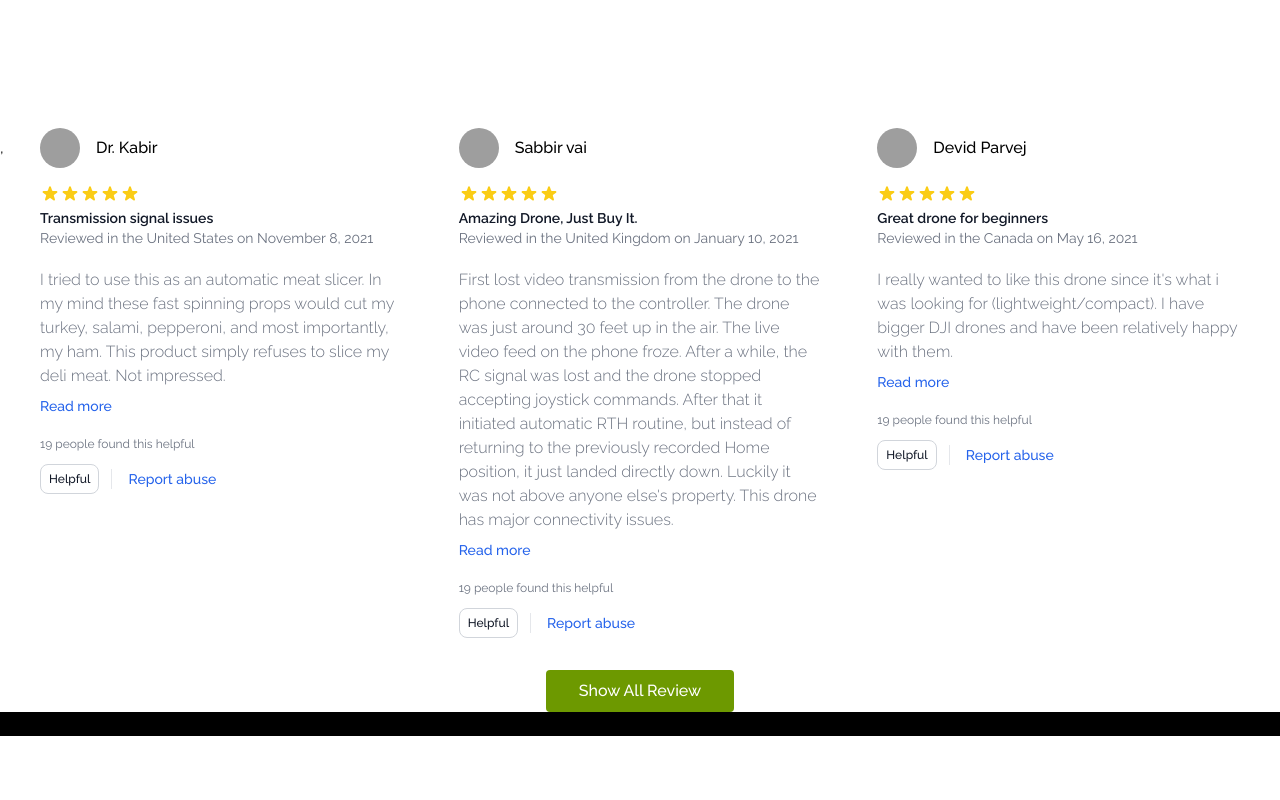
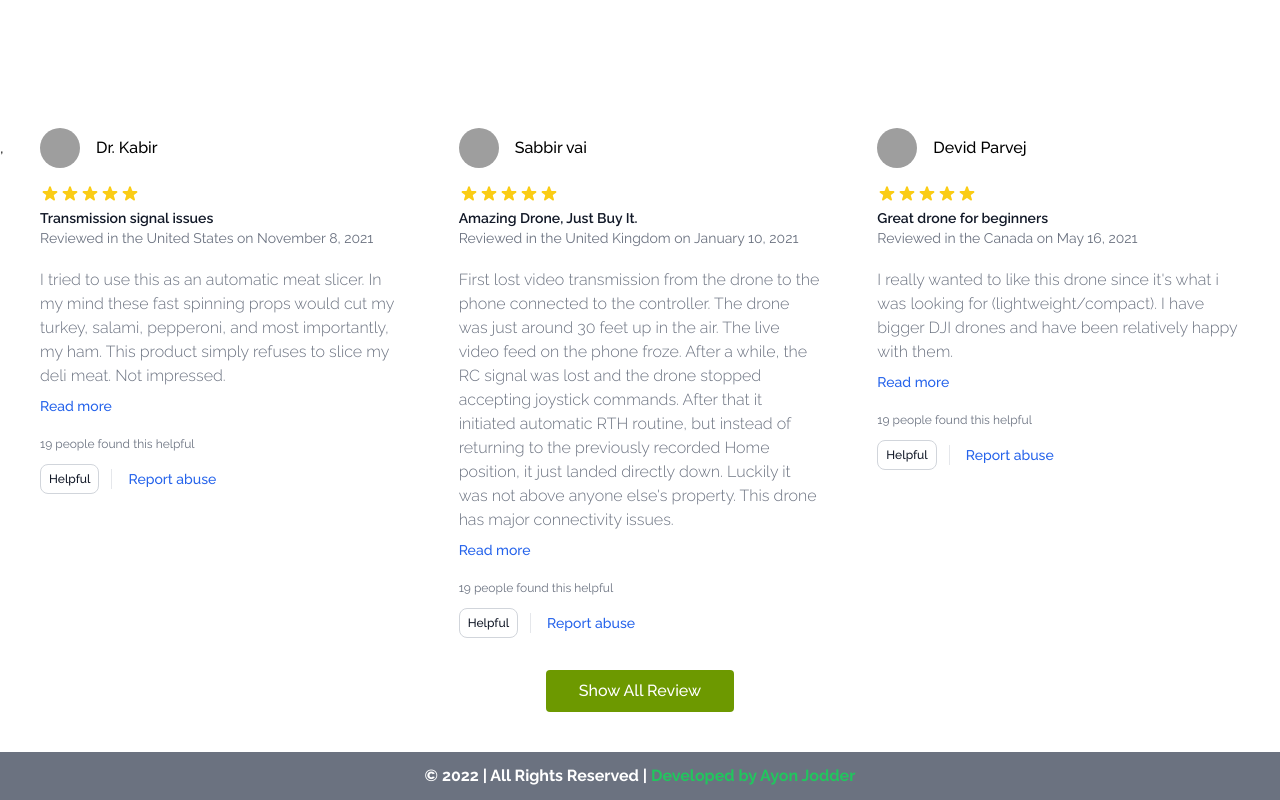
Before and after one commit to AyonJD/DJI-product-analysis-assignment-09, a React (Create React App) app: page / in a window 1280 px wide. Shown: the part 664-1464 px from the top of the page. Before the commit the page ends 1400 px from the top, so only its background shows below. Built offline with nearby package versions, Linux system fonts and the light colour scheme; grey boxes are pictures that could not be loaded.

Commit message:
Footer added

```diff
--- a/src/Components/Footer/Footer.js
+++ b/src/Components/Footer/Footer.js
@@ -2,8 +2,8 @@ import React from 'react';
 
 const Footer = () => {
     return (
-        <div className='bg-black'>
-            footer
+        <div className='bg-gray-500 py-3'>
+            <h1 className='text-white font-bold text-md text-center'>&copy; 2022 | All Rights Reserved | <span className='text-green-500'>Developed by Ayon Jodder</span></h1>
         </div>
     );
 };
--- a/src/Components/Home/Home.js
+++ b/src/Components/Home/Home.js
@@ -30,7 +30,7 @@ const Home = () => {
                     slicedReview.map(singleReview => <Review key={singleReview.id} singleReview={singleReview}></Review>)
                 }
             </div>
-            <div className="show-all-button text-center mt-8">
+            <div className="show-all-button text-center mt-8 mb-10">
                 <button onClick={() => navigate('/review')} className='button text-md font-medium px-8 py-2 rounded text-white'>Show All Review</button>
             </div>
         </>
--- a/src/Components/Review/ReviewPage.js
+++ b/src/Components/Review/ReviewPage.js
@@ -8,7 +8,7 @@ const ReviewPage = () => {
     return (
         <>
             <h1 className='text-xl font-medium pt-6 review-header-border w-fit mx-auto pb-1 mb-10 md:text-4xl'>All Reviews</h1>
-            <div className="review-parent grid grid-cols-1 md:grid-cols-3 gap-14 px-10">
+            <div className="review-parent grid grid-cols-1 md:grid-cols-3 gap-14 px-10 mb-10">
             {
                 review.map(singleReview => <Review key={singleReview.id} singleReview= {singleReview}></Review>)
             }
```
